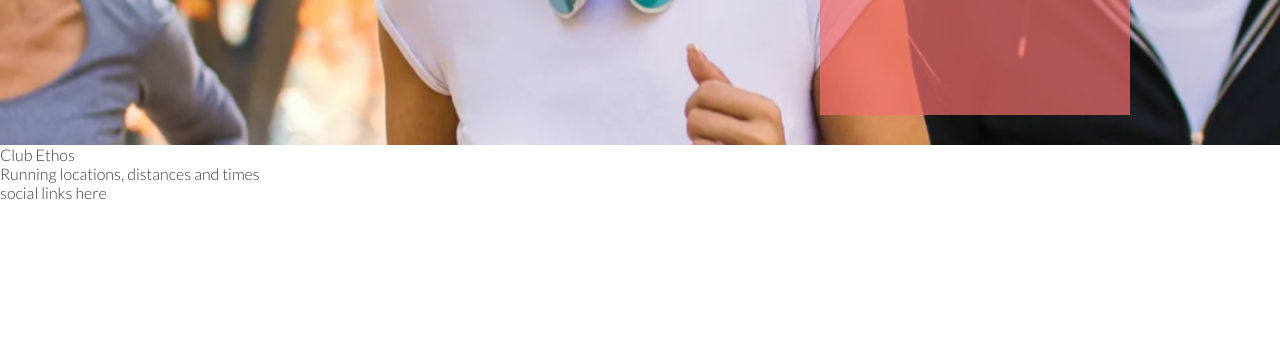
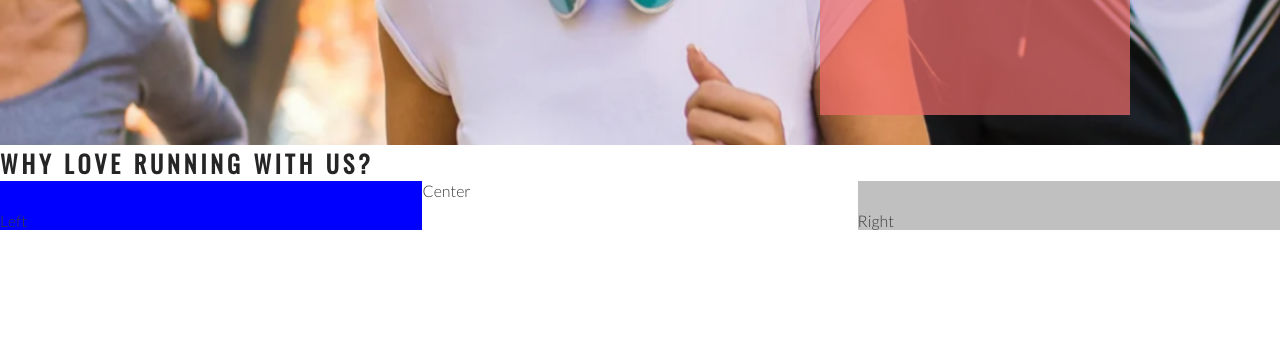
Before and after one commit to Podgora/love-runing, a plain HTML site: page index.html in a window 1280 px wide. Shown: the part 590-952 px from the top of the page. Before the commit the page ends 800 px from the top, so only its background shows below. Drawn offline with nearby package versions, Linux system fonts and the light colour scheme.

Commit message:
Add club Ethos main structure

```diff
--- a/assets/css/style.css
+++ b/assets/css/style.css
@@ -24,6 +24,7 @@ h1, h2 {
 #logo {
     float: left;
     font-size: 280%;
+    margin-left: 30px;
 }
 
 /* navigation links */
@@ -111,3 +112,28 @@ animation-fill-mode: forwards;
 
     position: absolute;
 }
+
+/* club ethos */
+
+#club-ethos {
+    height: 600px;
+}
+
+#left-abaut {
+    padding-top: 30px;
+    width: 33%;
+    float: left;
+    background-color: blue;
+}
+#right-abaut {
+    padding-top: 30px;
+    width: 33%;
+    float: right;
+    background-color: silver;
+}
+
+#center-about {
+    width: 33%;
+    margin: o auto;
+    background-color: green;
+}
--- a/index.html
+++ b/index.html
@@ -35,8 +35,11 @@
             <h3>Ulm Donau & Park</h3>
         </div>
     </section>
-    <section>
-        Club Ethos
+    <section id="club-ethos">
+       <h1>Why Love Running With Us?</h1>
+       <div id="left-abaut">Left</div>
+       <div id="right-abaut">Right</div>
+       <div id="center-abaut">Center</div>
     </section>
     <section>Running locations, distances and times</section>
     <footer>
```
